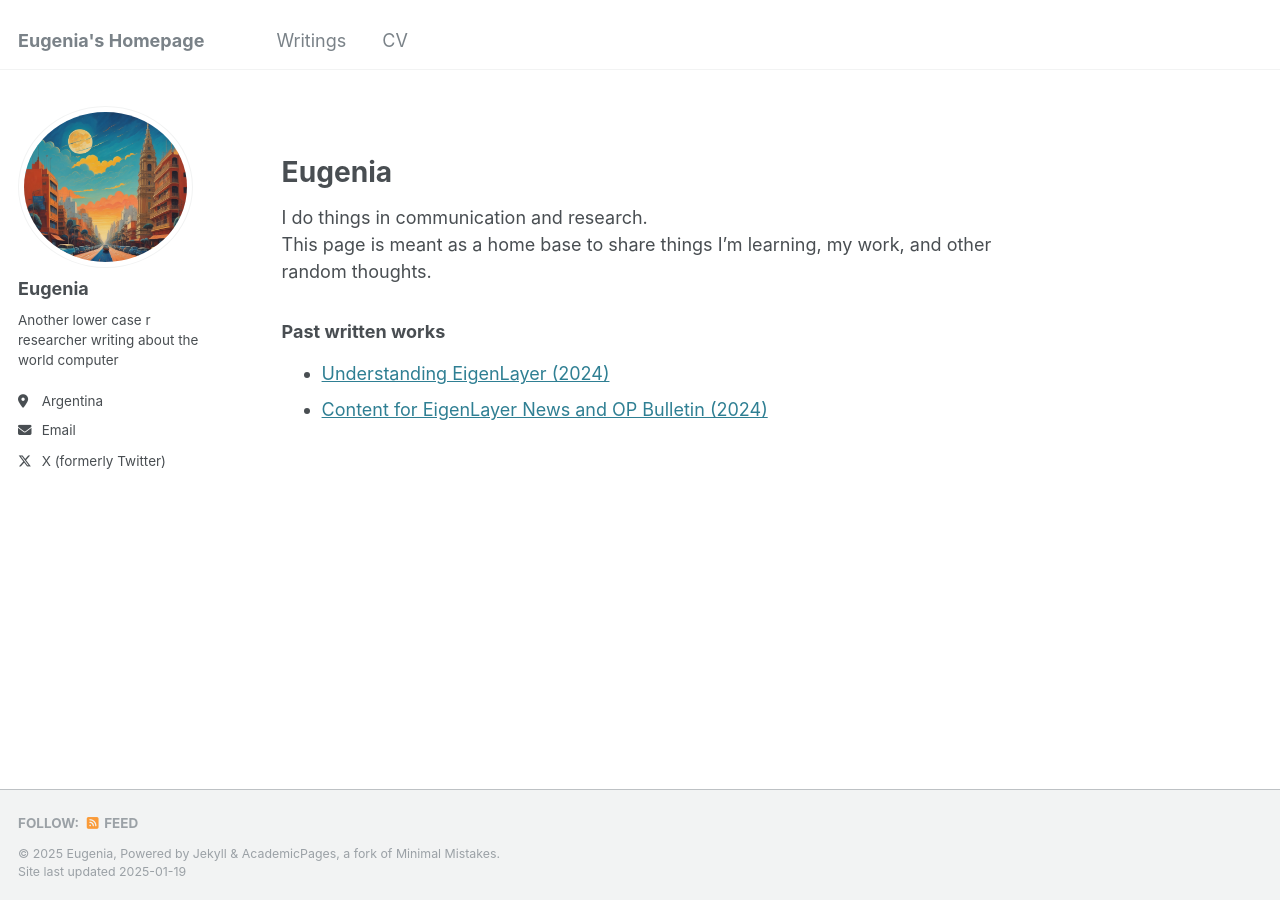
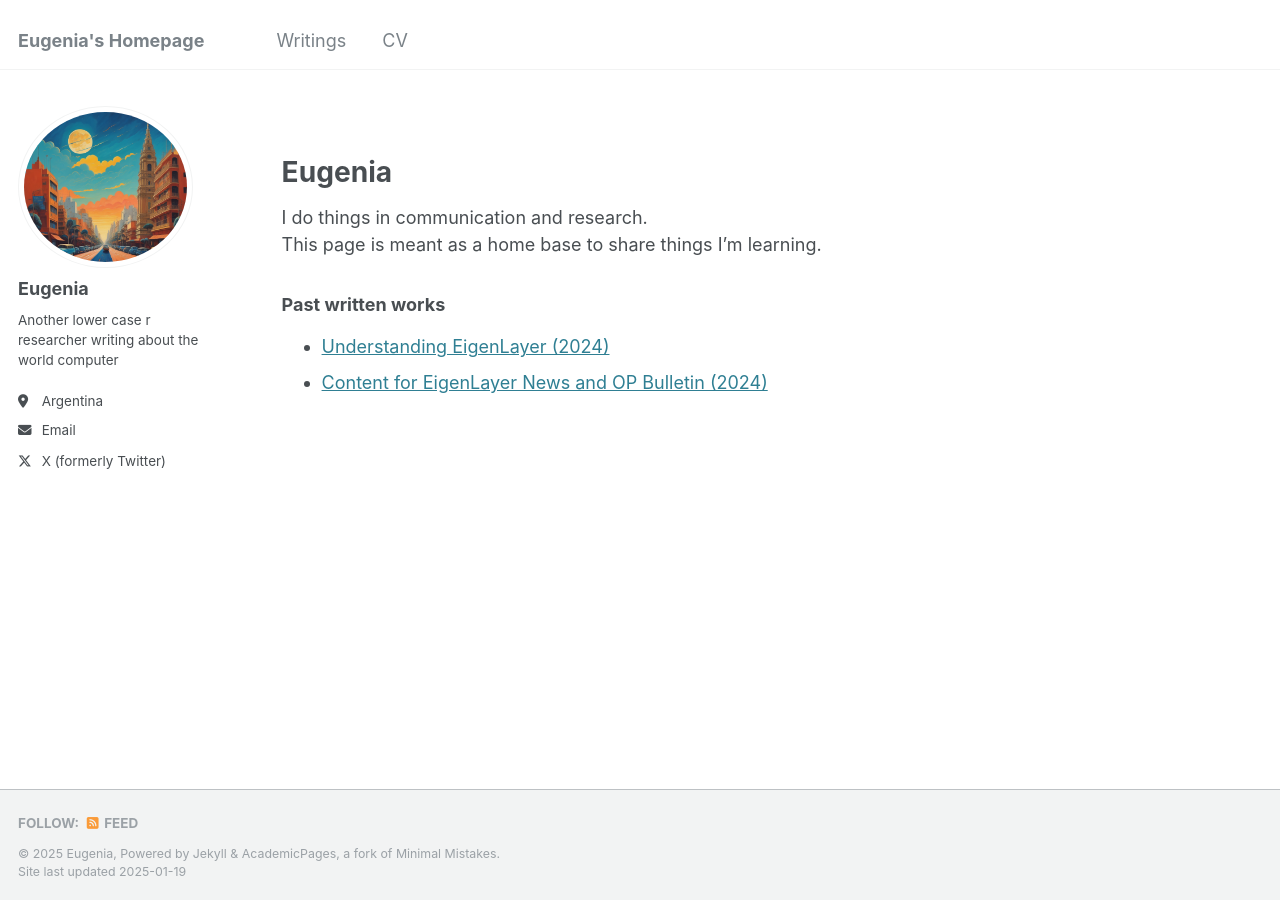
Before and after one commit to eugeniatel/eugeniatel.github.io, a Jekyll site: the page built from _pages/about.md, in a window 1280 px wide. Built offline with Jekyll 4.4.1, drawn with Linux system fonts in a browser that asks for light colours.

Commit message:
Update about.md

```diff
--- a/_pages/about.md
+++ b/_pages/about.md
@@ -10,7 +10,7 @@ redirect_from:
 # Eugenia
 
 I do things in communication and research.<br>
-This page is meant as a home base to share things I'm learning, my work, and other random thoughts.
+This page is meant as a home base to share things I'm learning.
 
 ### Past written works
 
```
